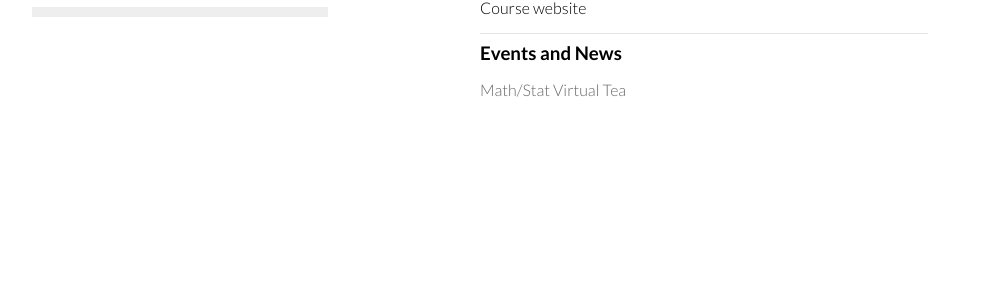
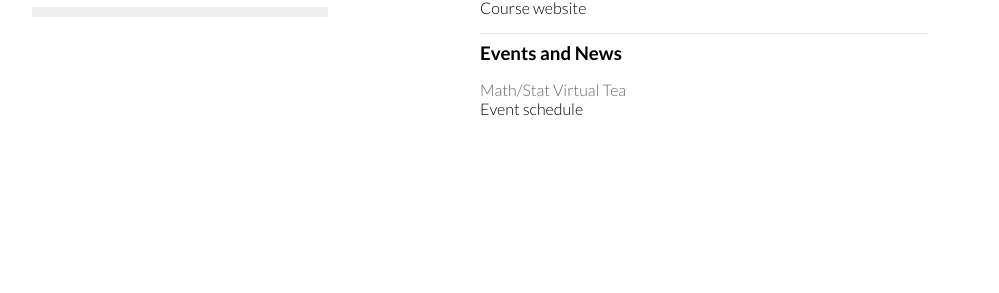
Before and after one commit to sshanshans/sshanshans.github.io, a Jekyll site: the page built from index.md, in a window 1280 px wide. Shown: the part 302-595 px from the top of the page, without its empty margins (160-1159 px from the left). Built offline with Jekyll 4.4.1, drawn with Linux system fonts in a browser that asks for light colours.

Commit message:
Update index.md

```diff
--- a/index.md
+++ b/index.md
@@ -20,6 +20,7 @@ Stat 140: Introduction to the Ideas and Applications of Statistics <br/>
 
 ### Events and News
 Math/Stat Virtual Tea <br/>
+[Event schedule](https://sshanshans.github.io/VirtualTea/static/imprint/)
 
 
 <br />
```
